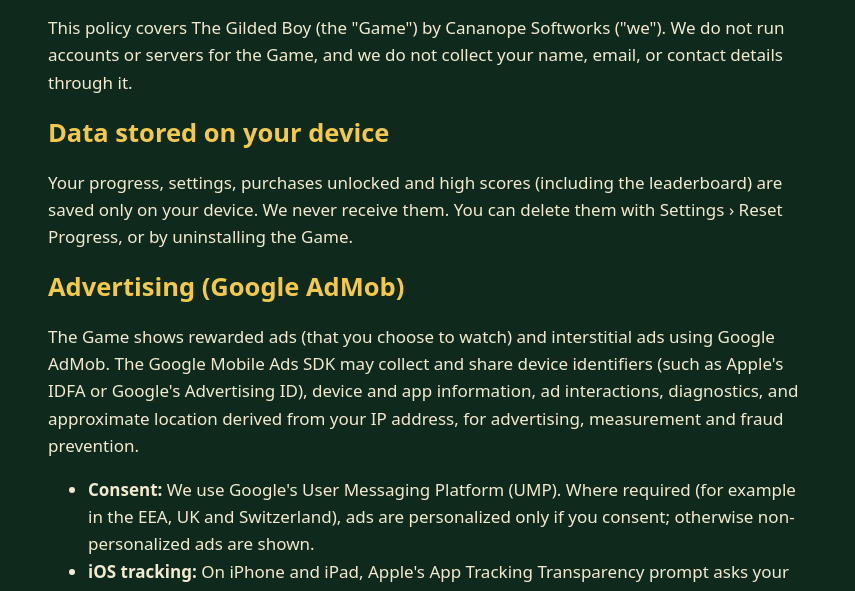
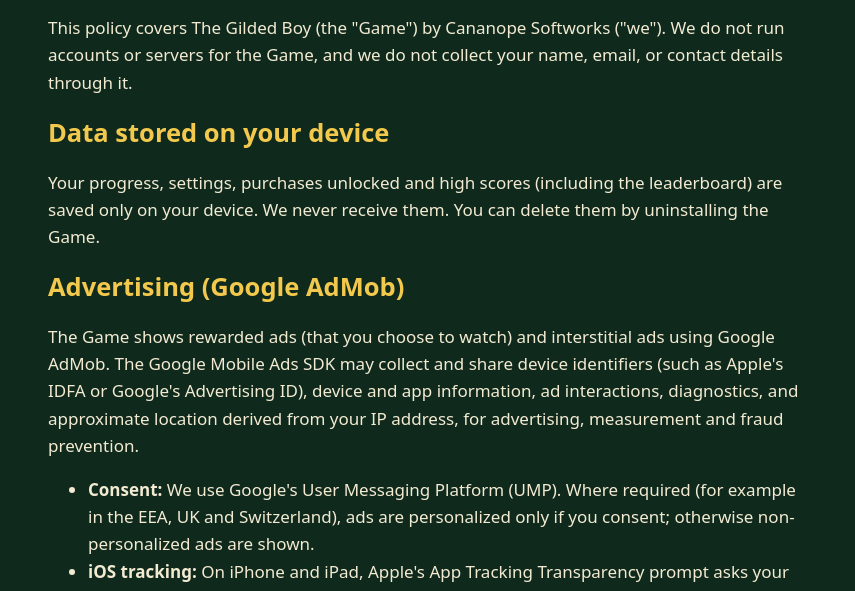
Before and after one commit to mascokito/cananope, a plain HTML site: page privacy.html in a window 1280 px wide. Shown: the part 199-790 px from the top of the page, without its empty margins (212-1067 px from the left). Drawn offline with Linux system fonts and the light colour scheme.

Commit message:
Fix in-game menu wording

```diff
--- a/privacy.html
+++ b/privacy.html
@@ -2,7 +2,7 @@
 <header><a class="brand" href="index.html">Cananope Softworks</a><nav><a href="the-gilded-boy.html">The Gilded Boy</a><a href="support.html">Support</a><a href="privacy.html">Privacy</a><a href="terms.html">Terms</a></nav></header>
 <main><h1>Privacy Policy</h1><p><em>Effective date: October 15, 2026</em></p>
 <p>This policy covers The Gilded Boy (the "Game") by Cananope Softworks ("we"). We do not run accounts or servers for the Game, and we do not collect your name, email, or contact details through it.</p>
-<h2>Data stored on your device</h2><p>Your progress, settings, purchases unlocked and high scores (including the leaderboard) are saved only on your device. We never receive them. You can delete them with Settings &rsaquo; Reset Progress, or by uninstalling the Game.</p>
+<h2>Data stored on your device</h2><p>Your progress, settings, purchases unlocked and high scores (including the leaderboard) are saved only on your device. We never receive them. You can delete them by uninstalling the Game.</p>
 <h2>Advertising (Google AdMob)</h2><p>The Game shows rewarded ads (that you choose to watch) and interstitial ads using Google AdMob. The Google Mobile Ads SDK may collect and share device identifiers (such as Apple's IDFA or Google's Advertising ID), device and app information, ad interactions, diagnostics, and approximate location derived from your IP address, for advertising, measurement and fraud prevention.</p>
 <ul><li><strong>Consent:</strong> We use Google's User Messaging Platform (UMP). Where required (for example in the EEA, UK and Switzerland), ads are personalized only if you consent; otherwise non-personalized ads are shown.</li>
 <li><strong>iOS tracking:</strong> On iPhone and iPad, Apple's App Tracking Transparency prompt asks your permission before the IDFA is used. You can change this anytime in iOS Settings &rsaquo; Privacy &amp; Security &rsaquo; Tracking.</li>
```
Also changed, not shown: support.html (+1 -1 lines).
